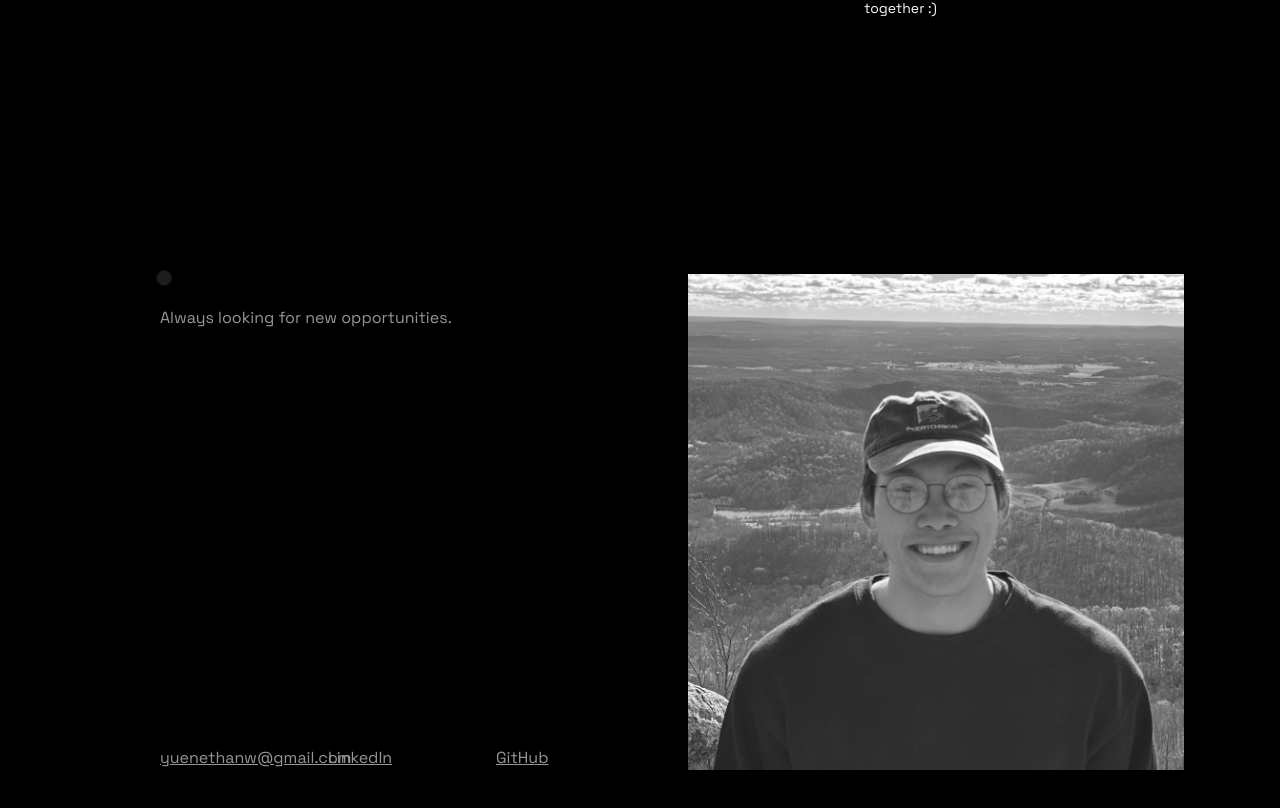
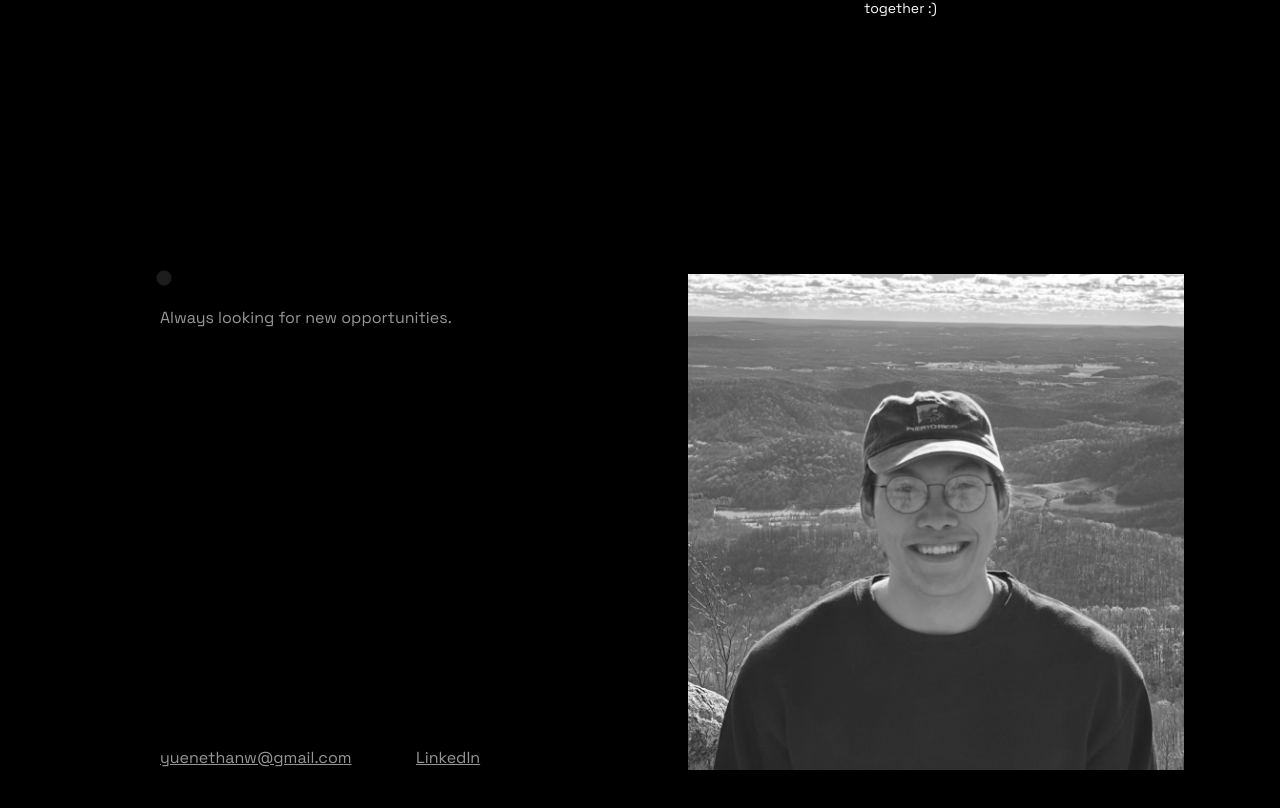
Before and after one commit to ethanwhyy/ethanwhyy.github.io, a Next.js app: page / in a window 1280 px wide. Shown: the part 1506-2314 px from the top of the page. Built offline with nearby package versions, Linux system fonts and the light colour scheme.

Commit message:
removing github link at the bottom

```diff
--- a/app/page.tsx
+++ b/app/page.tsx
@@ -385,7 +385,7 @@
                       </div>
                     </div>
 
-                    <div className="actions grid grid-cols-3 sm:grid-cols-3 gap-2">
+                    <div className="actions grid grid-cols-2 sm:grid-cols-2 gap-4">
                       <div className="item">
                         <a
                           href="mailto:yuenethanw@gmail.com"
@@ -404,16 +404,6 @@
                           className="text-[#969696] hover:text-[#fefeff] transition-colors underline"
                         >
                           LinkedIn
-                        </a>
-                      </div>
-                      <div className="item">
-                        <a
-                          href="https://github.com/iflysohigh/"
-                          target="_blank"
-                          rel="noopener noreferrer"
-                          className="text-[#969696] hover:text-[#fefeff] transition-colors underline"
-                        >
-                          GitHub
                         </a>
                       </div>
                     </div>
```
